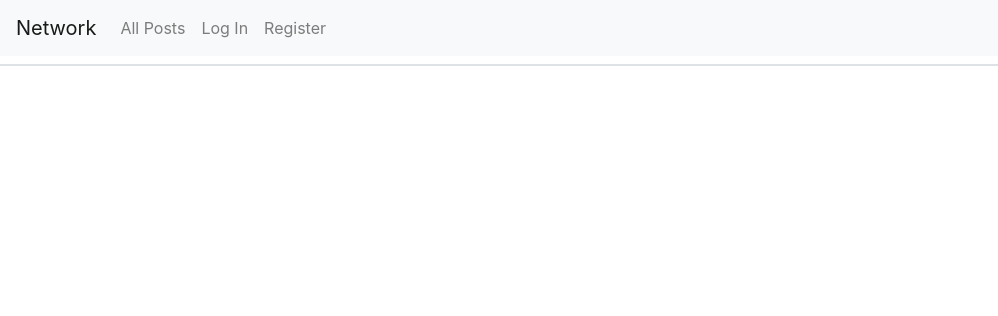
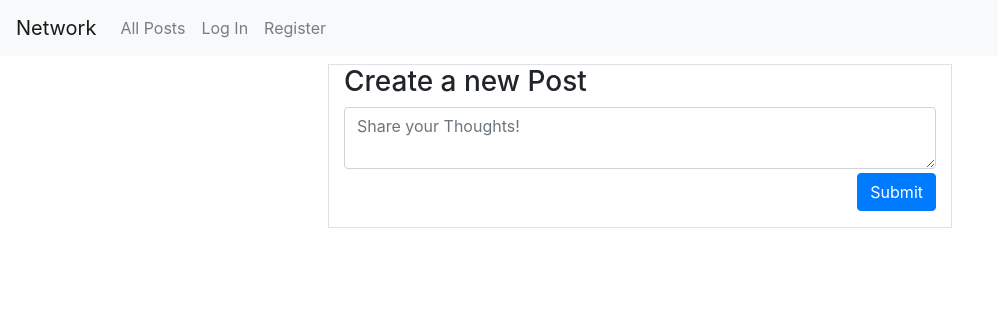
Before and after one commit to new-3/cs50-project4-network, a Django app: page / in a window 1280 px wide. Shown: the top 316 px of the page, without its empty margins (0-998 px from the left). Run offline with Django 3.2, Linux system fonts and the light colour scheme; some libraries are stand-ins or nearby versions.

Commit message:
Feat: Create Post - Not working yet due to CSRF issue, will fix right after this

```diff
--- /dev/null
+++ b/network/static/network/posts.js
@@ -0,0 +1,43 @@
+// js for creating a new post
+
+async function create_post(postContent) {
+    const jsonRequest = JSON.stringify({
+        body: postContent,
+        headers: {
+            'Content-Type': 'application/json'
+        }
+    })
+    console.log(jsonRequest);
+    fetch('/compose', {
+        method: 'POST',
+        body: jsonRequest
+    })
+    .then(response => response.json())
+    .then(result => {
+        console.log(result);
+        load_posts()
+    })
+}
+
+function load_posts() {
+    const containerDiv = document.querySelector('#posts-view')
+    const posts = fetch('/posts', {
+        method: 'GET'
+        // todo : pagination
+    })
+    .then(response => response.json())
+    .then(result => {
+        console.log(result);
+
+    })
+}
+
+document.addEventListener('DOMContentLoaded', (event) => {
+    // Event for Submit Button
+    const submitForm = document.querySelector('#compose-view > form');
+    submitForm.addEventListener("submit", (event) => {
+        event.preventDefault()
+        const postContent = submitForm.querySelector('#compose-body').value;
+        create_post(postContent);
+    })
+})
--- a/network/templates/network/index.html
+++ b/network/templates/network/index.html
@@ -2,20 +2,43 @@
 {% load static %}
 
 {% block body %}
+    <div class="big-container px-3">
         <h1>{{ title }}</h1>
-    <div class="border posts-container">
-        {% for post in posts %}
-            <div id="post_{{post.id}}" class="post-container border bg-light m-2 p-2">
+
+        <div class="border container-sm w-50 posts-container">
+            <!-- Create new Post Section -->
+            <section>
+                <div id="compose-view" class="">
+                    <h3>Create a new Post</h3>
+                    <form class="compose-form text-right">
+                        {% csrf_token %}
+                        <div class="form-group">
+                            <textarea class="form-control my-1" id="compose-body" placeholder="Share your Thoughts!"></textarea>
+                            <input type="submit" class="btn btn-primary">
+                        </div>
+                    </form>
+                </div>
+            </section>
+
+            <!-- Display Posts from You and Another -->
+            <section>
+                <div id="posts-view">
+                <!-- <div id="post_{{post.id}}" class="post-container border bg-light m-2 p-2">
                     <div class="username">{{post.user.username}}</div>
                     <div class="content">{{post.body}}</div>
                     <div class="timestamp">{{post.created_at}}</div>
                     <div class="like-container"></div>
                     </div>
+                </div> -->
                 </div>
-        {% endfor %}
+            </section>
+
         </div>
+    </div>
+
 {% endblock %}
 
 {% block script %}
+<script src="{% static 'network/posts.js' %}"></script>
 <script type="text/babel" src="{% static 'network/likes.js' %}"></script>
 {% endblock %}
--- a/network/urls.py
+++ b/network/urls.py
@@ -8,5 +8,6 @@ urlpatterns = [
     path("login", views.login_view, name="login"),
     path("logout", views.logout_view, name="logout"),
     path("register", views.register, name="register"),
-    path("all", views.all_posts, name="all_posts")
+    path("all", views.all_posts, name="all_posts"),
+    path("compose", views.compose, name="compose")
 ]
```
Lines whose indentation alone changed are shown as unchanged.
